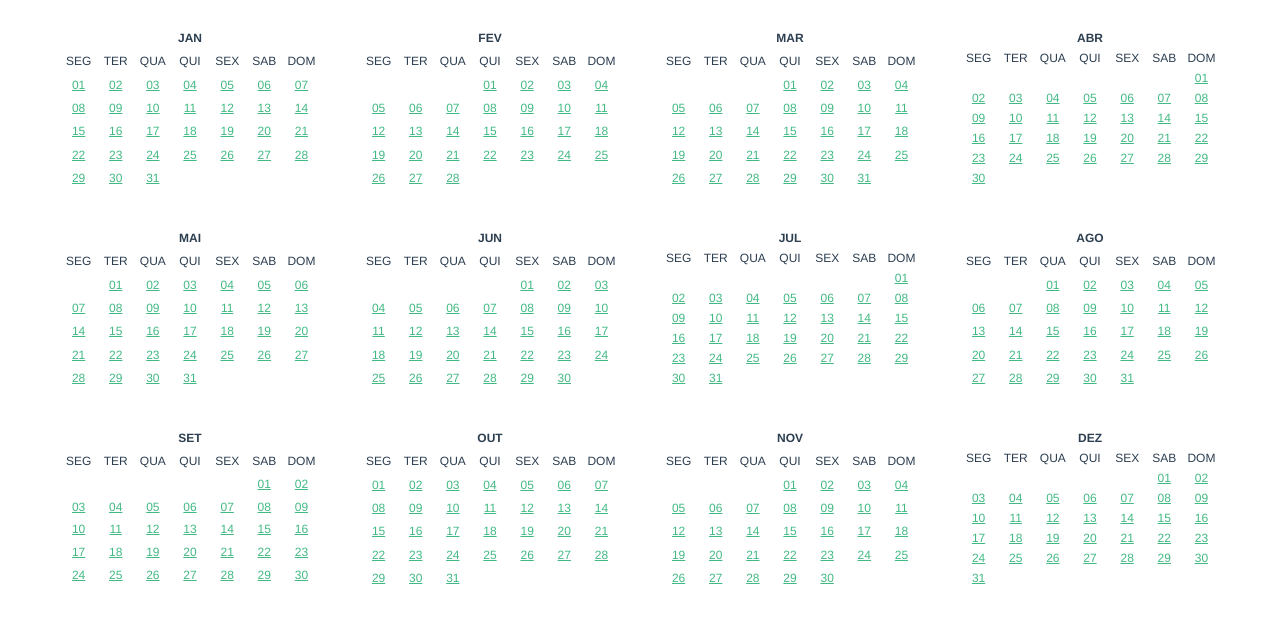
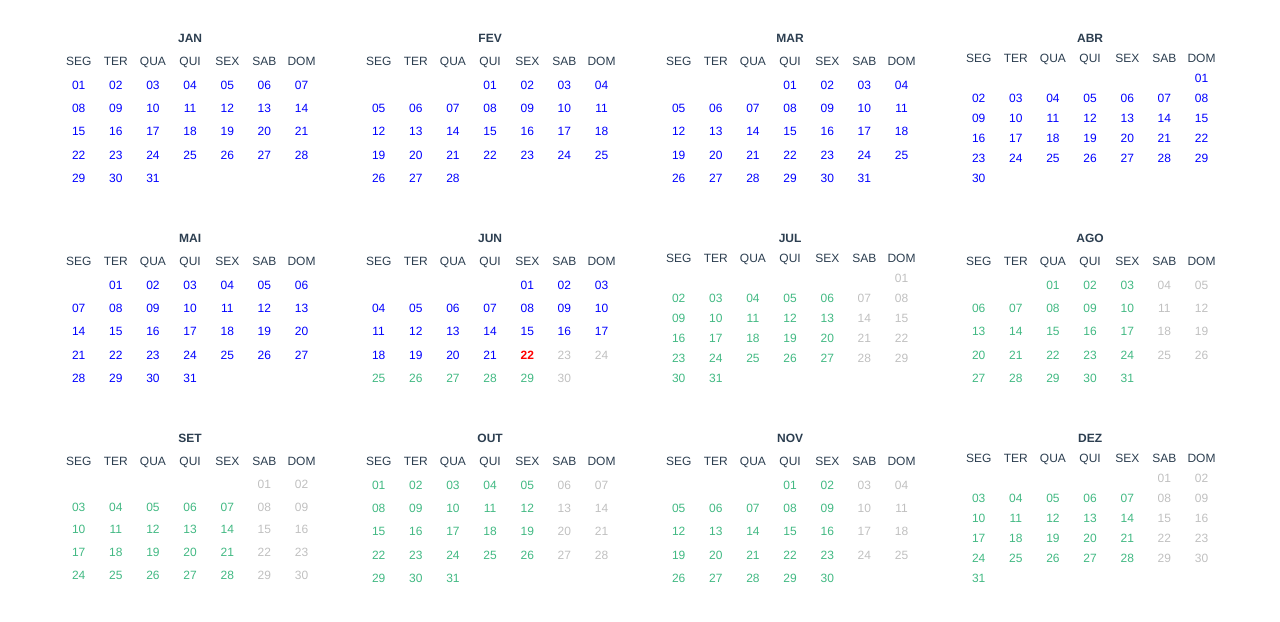
Before and after one commit to josefernandotrindade/calendar-filter, a Vue app: page / in a window 1280 px wide. Shown: the top 622 px of the page. Built offline with nearby package versions, Linux system fonts and the light colour scheme.

Commit message:
current day, past days, weekends and stuff...

```diff
--- a/src/components/CalMonth.vue
+++ b/src/components/CalMonth.vue
@@ -21,7 +21,8 @@ export default {
     }
   },
   render: function(createElement) {
-    let children = [];
+		let children = [];
+		let today = new Date();
     let startDate = new Date(this.year, this.month, 1); // primeiro dia do mês
     let endOfMonth = new Date(this.year, this.month + 1, 0); // fim do mês
     let endOfPreviousMonth = new Date(this.year, this.month, 0); // fim do mês anterior
@@ -42,14 +43,34 @@ export default {
     }
 
     for (let dayNumber = 1; dayNumber <= endOfMonth.getDate(); dayNumber++) {
-      // Gerar span com o dia actual
+				let classes = ['day'];
+
+			// gerar o dia para efeitos de cálculo
+			let day = new Date(this.year, this.month, dayNumber);
+
+			// validar se é um finm-de-semana
+			if (day.getDay() === 0 || day.getDay() === 6) {
+				classes.push('weekend');
+			}
+
+			// validar se este é do dia
+			console.log(day, today);
+			if (day.toLocaleDateString() == today.toLocaleDateString()) {
+				classes.push('today');
+			}
+
+			// validar se é uma data no passado
+			if (day < today) {
+				classes.push('past');
+			}
+
       children.push(
         createElement( "a",
           {
             attrs: {
               href: "#"
             },
-            class: "day",
+            class: classes.join(' '),
             on: {
               click: this.testaclick
             }
@@ -76,6 +97,7 @@ export default {
 <style scoped>
 a {
   color: #42b983;
+	text-decoration: none;
 }
 
 .month {
@@ -103,11 +125,16 @@ a {
   font-weight: bold;
 }
 
-.day.past {
-  color: red;
+.day.weekend {
+  color: silver;
 }
 
-.day.current {
+.day.past {
   color: blue;
 }
+
+.day.today {
+  color: red;
+	font-weight: bold;
+}
 </style>
```
